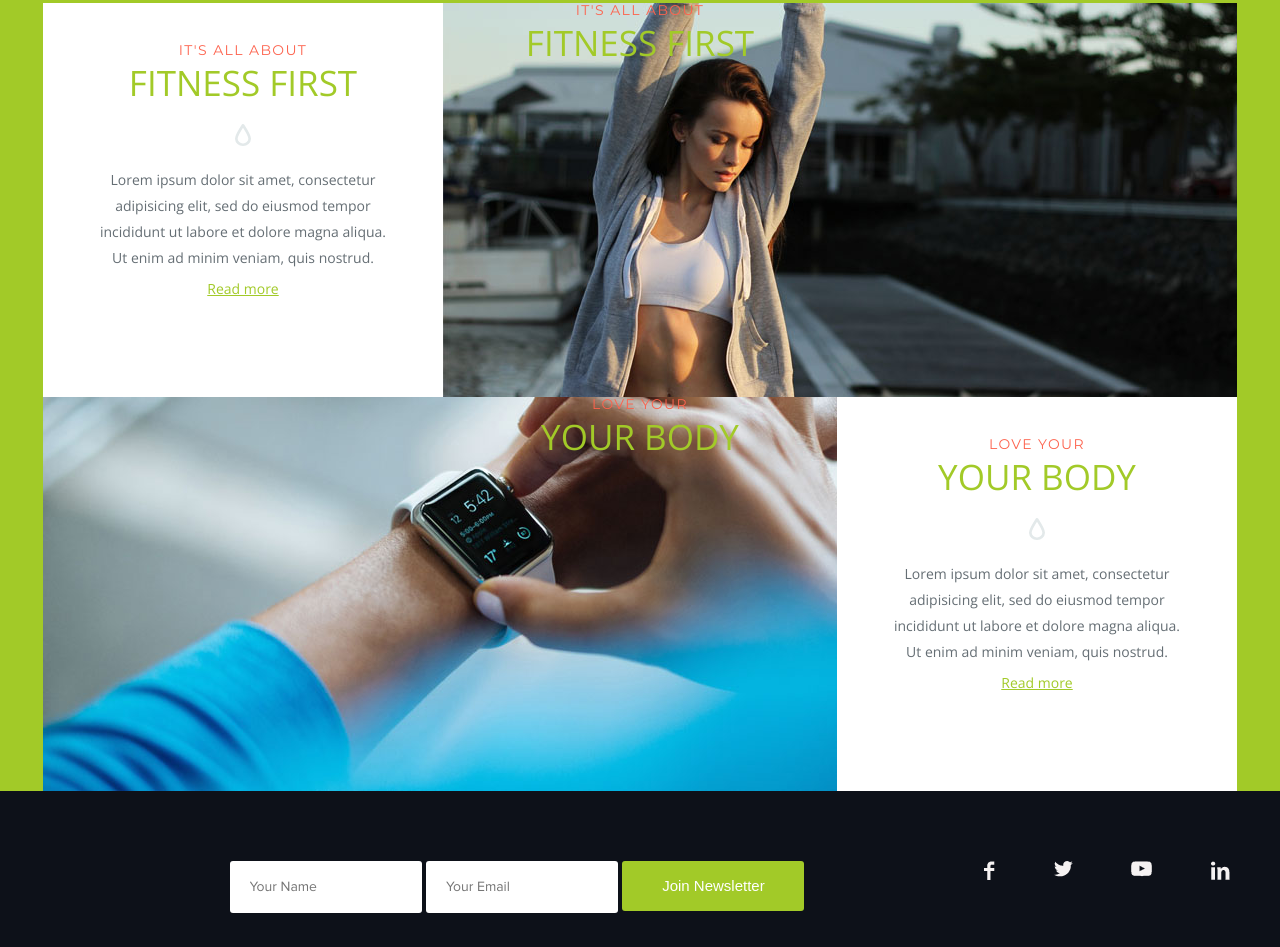
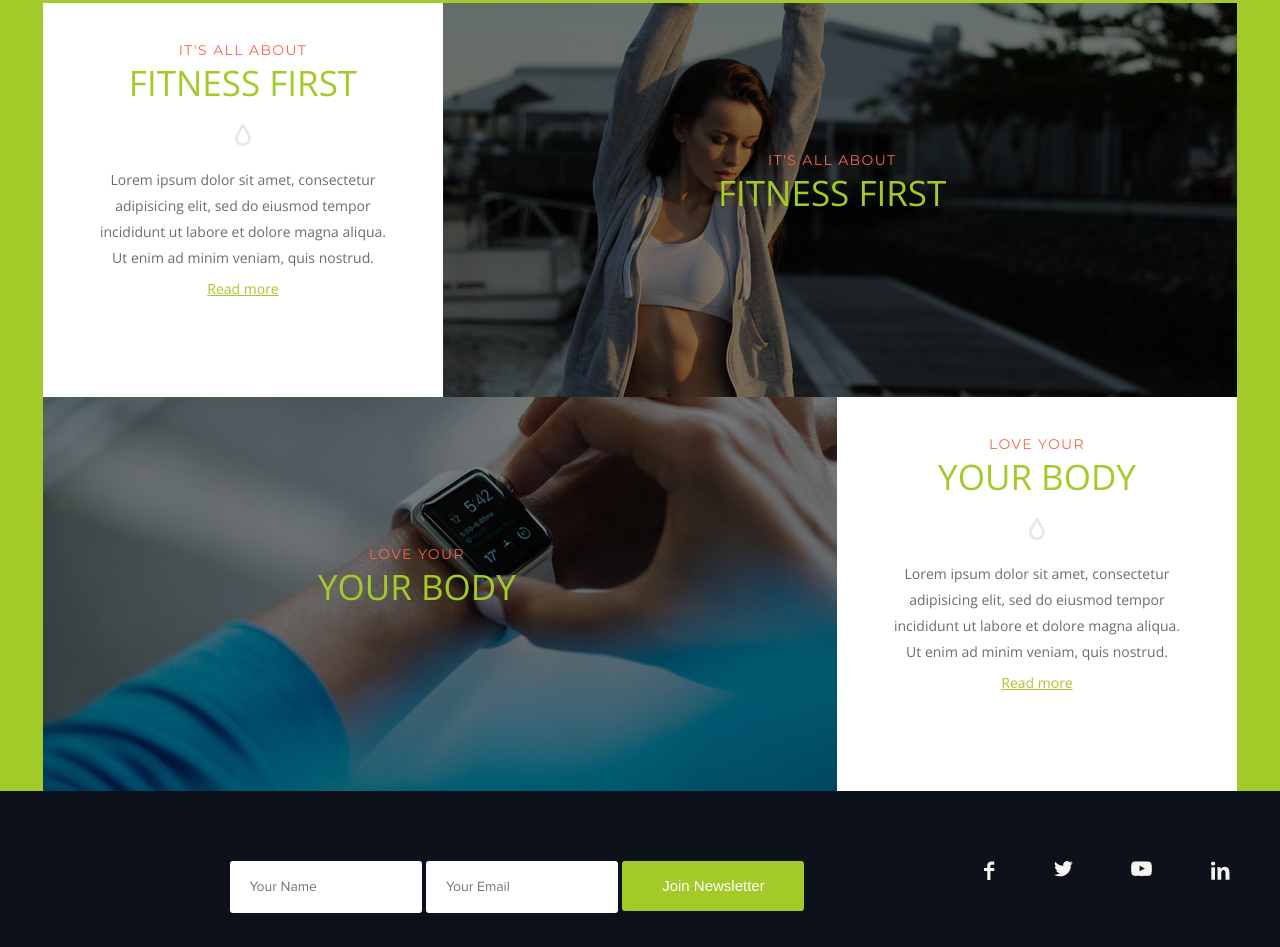
Before and after one commit to popscene/coding_girls, a plain HTML site: page index.html in a window 1280 px wide. Shown: the part 1180-2127 px from the top of the page. Drawn offline with nearby package versions, Linux system fonts and the light colour scheme.

Commit message:
pseudo elements added

```diff
--- a/index.html
+++ b/index.html
@@ -99,35 +99,40 @@
 				Ut enim ad minim veniam, quis nostrud.</p>
 				<a class="fact_link" href="">Read more</a>
 			</div>
+
 			<div class="image1-hover">
-		<img src="./images/img1.jpg">
-		</div>
+				<img class="image1" src="./images/img1.jpg">
+
 				<div class="img1_text">
 					<h3 class="subtitle_2">It's all about</h3>
 					<h2 class="title_2">Fitness first</h2>
+				</div>
+
 			</div>
 	</div>
 </section>
 
 <section>
 	<div class="fact_2">
-			<img src="./images/img2.jpg">
+			<div class="image2-hover">
+				<img class="image2" src="./images/img2.jpg">
+
+				<div class="img2_text">
+						<h3 class="subtitle_2">Love your</h3>
+						<h2 class="title_2">Your body</h2>
+				</div>
+			</div>
 
 			<div class="fact_list">
-
 				<h3 class="subtitle_2">Love your</h3>
 				<h2 class="title_2">Your body</h2>
-
 				<img src="./images/icon5.svg" height="22px">
 				<p class="fact_text">Lorem ipsum dolor sit amet, consectetur adipisicing elit, sed do eiusmod tempor incididunt ut labore et dolore magna aliqua.
 				Ut enim ad minim veniam, quis nostrud.</p>
 				<a class="fact_link" href="">Read more</a>
 			</div>
 
-			<div class="img2_text">
-					<h3 class="subtitle_2">Love your</h3>
-					<h2 class="title_2">Your body</h2>
-			</div>
+
 	</div>
 </section>
 
--- a/style.css
+++ b/style.css
@@ -158,16 +158,30 @@ justify-content: space-between;
 .image1-hover {
 	height: 394px;
 	width: 794px;
+	position: relative;
 }
 
-.image1-hover:before {
-	content: '';
-	display: ;
-	height: 100%;
-	width: 100%;
-	background: rgba(0, 0, 0, 0.3);
-	position: relative;
-	z-index: 1;
+.image1-hover:before{
+	  content: '';
+	  display: block;
+	  width: 100%;
+	  height: 100%;
+	  background: rgba(0, 0, 0, 0.5);
+	  position: relative;
+	  z-index: 1;
+}
+
+.image1{
+	 position: absolute;
+	 top: 0;
+}
+
+.img1_text {
+	position: absolute;
+	text-align: center;
+	z-index: 2;
+	top:150px;
+	left: 275px;
 }
 
 .fact_2 {
@@ -176,9 +190,25 @@ justify-content: space-between;
 	background-color: #a2ca28;
 }
 
-.img1_text {
-	position: absolute;
-	text-align: center;
+.image2-hover {
+	height: 394px;
+	width: 794px;
+	position: relative;
+}
+
+.image2-hover:before{
+	  content: '';
+	  display: block;
+	  width: 100%;
+	  height: 100%;
+	  background: rgba(0, 0, 0, 0.5);
+	  position: relative;
+	  z-index: 1;
+}
+
+.image2{
+	 position: absolute;
+	 top: 0;
 }
 
 .fact_text {
@@ -193,9 +223,9 @@ justify-content: space-between;
 .img2_text {
 	position: absolute;
 	text-align: center;
-	/*top: 10px;
-	left: 40px;
-	z-index: 2;*/
+	top: 150px;
+	left:275px;
+	z-index: 2;
 
 }
 
```
Lines whose indentation alone changed are shown as unchanged.
